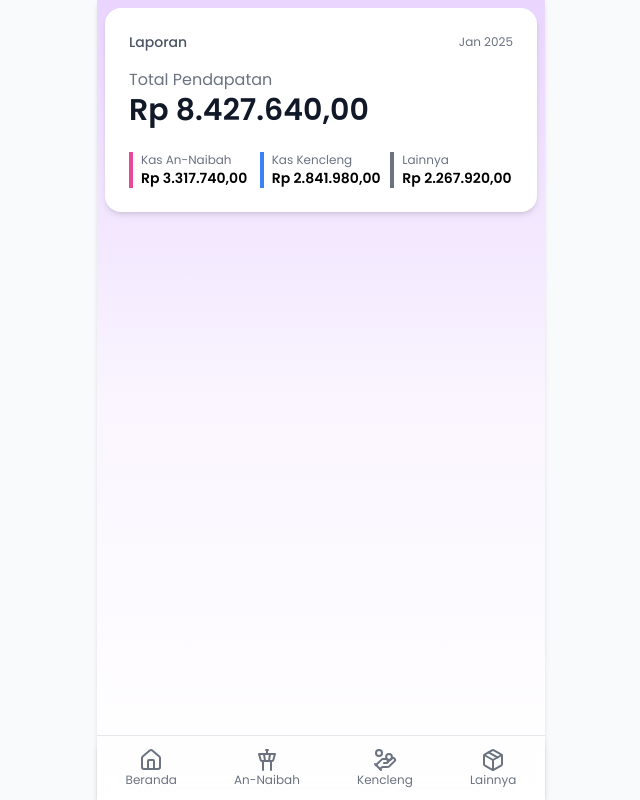
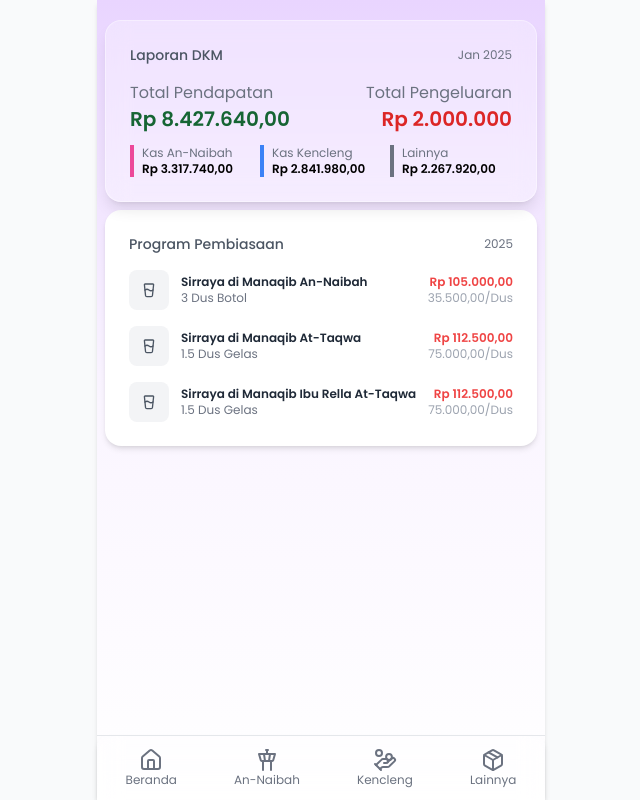
Before and after one commit to mhanifmuhsin/annaibah, a React (Vite) app: page / in a window 1280 px wide. Shown: the whole page, without its empty margins (319-959 px from the left). Built offline with nearby package versions, Linux system fonts and the light colour scheme.

Commit message:
feat: :hammer: content

```diff
--- a/src/App.tsx
+++ b/src/App.tsx
@@ -1,11 +1,36 @@
 // import "./App.css";
 
+import { GlassWaterIcon } from "lucide-react";
 import BottomNavigation from "./components/bottom-navigation";
 import IncomeCard from "./components/IncomeCard";
+import ProgramCard from "./components/ProgramCard";
 const categories = [
   { name: "Kas An-Naibah", value: "Rp 3.317.740,00", color: "#ec4899" }, // pink
   { name: "Kas Kencleng", value: "Rp 2.841.980,00", color: "#3b82f6" }, // blue
   { name: "Lainnya", value: "Rp 2.267.920,00", color: "#6b7280" }, // gray
+];
+const spendItems = [
+  {
+    icon: <GlassWaterIcon className="h-4 w-4 text-gray-600" />,
+    title: "Sirraya di Manaqib An-Naibah",
+    subtitle: "3 Dus Botol",
+    amount: "Rp 105.000,00",
+    date: "35.500,00/Dus",
+  },
+  {
+    icon: <GlassWaterIcon className="h-4 w-4 text-gray-600" />,
+    title: "Sirraya di Manaqib At-Taqwa",
+    subtitle: "1.5 Dus Gelas",
+    amount: "Rp 112.500,00",
+    date: "75.000,00/Dus",
+  },
+  {
+    icon: <GlassWaterIcon className="h-4 w-4 text-gray-600" />,
+    title: "Sirraya di Manaqib Ibu Rella At-Taqwa",
+    subtitle: "1.5 Dus Gelas",
+    amount: "Rp 112.500,00",
+    date: "75.000,00/Dus",
+  },
 ];
 function App() {
   return (
@@ -13,12 +38,20 @@ function App() {
       <div className="flex min-h-screen flex-col bg-gray-50">
         {/* konten utama */}
         <div className="mx-auto w-full max-w-md flex-1 bg-gradient-to-b from-purple-200 via-purple-50 to-white shadow-md">
-          <section className="mx-2 pt-2">
+          <section className="mx-2 pt-5">
             <IncomeCard
-              title="Laporan"
+              title="Laporan DKM"
               date="Jan 2025"
               total="Rp 8.427.640,00 "
+              totalExpense="Rp 2.000.000"
               categories={categories}
+            />
+          </section>
+          <section className="m-2">
+            <ProgramCard
+              title="Program Pembiasaan"
+              period="2025"
+              items={spendItems}
             />
           </section>
         </div>
--- a/src/components/IncomeCard.tsx
+++ b/src/components/IncomeCard.tsx
@@ -11,6 +11,7 @@ interface IncomeCardProps {
   title: string;
   date: string;
   total: string;
+  totalExpense?: string; // Add this prop
   categories: Category[];
 }
 
@@ -18,37 +19,35 @@ const IncomeCard: React.FC<IncomeCardProps> = ({
   title,
   date,
   total,
+  totalExpense,
   categories,
 }) => {
   return (
-    <div className="rounded-2xl bg-white p-6 shadow-md w-full max-w-md">
+    <div className="rounded-2xl bg-white bg-opacity-30 backdrop-blur-md p-6 shadow-lg w-full max-w-md border border-white border-opacity-40">
       {/* Header */}
       <div className="flex items-center justify-between mb-4">
         <h2 className="text-sm font-medium text-gray-600">{title}</h2>
         <span className="text-xs text-gray-500">{date}</span>
       </div>
 
-      {/* Total Income */}
+      {/* Total Income & Expense */}
       <div className="flex items-center justify-between">
         <div>
           <p className="text-md text-gray-500">Total Pendapatan</p>
-          <h1 className="text-3xl font-semibold text-gray-900">{total}</h1>
+          <h1 className="text-xl font-semibold text-green-800">{total}</h1>
         </div>
-
-        {/* Mini Chart Placeholder */}
-        {/* <div className="grid grid-cols-4 gap-1">
-          {[...Array(8)].map((_, i) => (
-            <div
-              key={i}
-              className={`w-2 rounded bg-gradient-to-t from-pink-400 to-purple-400`}
-              style={{ height: `${((i % 4) + 2) * 6}px` }}
-            />
-          ))}
-        </div> */}
+        {totalExpense && (
+          <div className="text-right">
+            <p className="text-md text-gray-500">Total Pengeluaran</p>
+            <h1 className="text-xl font-semibold text-red-600">
+              {totalExpense}
+            </h1>
+          </div>
+        )}
       </div>
 
       {/* Categories */}
-      <div className="mt-6 grid grid-cols-3 gap-2">
+      <div className="mt-3 grid grid-cols-3 gap-2">
         {categories.map((cat, idx) => (
           <div
             key={idx}
@@ -56,7 +55,7 @@ const IncomeCard: React.FC<IncomeCardProps> = ({
             style={{ borderColor: cat.color }}
           >
             <p className="text-xs text-gray-500">{cat.name}</p>
-            <p className={`text-sm font-semibold`}>{cat.value}</p>
+            <p className={`text-xs font-semibold`}>{cat.value}</p>
           </div>
         ))}
       </div>
--- /dev/null
+++ b/src/components/ProgramCard.tsx
@@ -0,0 +1,55 @@
+// src/components/ProgramCard.tsx
+import React from "react";
+
+interface SpendItem {
+  icon: React.ReactNode;
+  title: string;
+  subtitle: string;
+  amount: string;
+  date: string;
+}
+
+interface ProgramCardProps {
+  title: string;
+  period: string;
+  items: SpendItem[];
+}
+
+const ProgramCard: React.FC<ProgramCardProps> = ({ title, period, items }) => {
+  return (
+    <div className="w-full  rounded-2xl bg-white p-6 shadow-md ">
+      {/* Header */}
+      <div className="flex items-center justify-between mb-4">
+        <h2 className="text-sm font-medium text-gray-600">{title}</h2>
+        <span className="text-xs text-gray-500">{period}</span>
+      </div>
+
+      {/* List */}
+      <div className="space-y-4">
+        {items.map((item, idx) => (
+          <div key={idx} className="flex items-center justify-between">
+            <div className="flex items-center gap-3">
+              <div className="flex h-10 w-10 items-center justify-center rounded-lg bg-gray-100">
+                {item.icon}
+              </div>
+              <div>
+                <p className="text-xs font-semibold text-gray-800">
+                  {item.title}
+                </p>
+                <p className="text-xs text-gray-500">{item.subtitle}</p>
+              </div>
+            </div>
+            <div className="text-right">
+              <p className="text-xs font-semibold text-red-500">
+                {item.amount}
+              </p>
+              <p className="text-xs text-gray-400">{item.date}</p>
+            </div>
+          </div>
+        ))}
+      </div>
+    </div>
+  );
+};
+
+export default ProgramCard;
```
